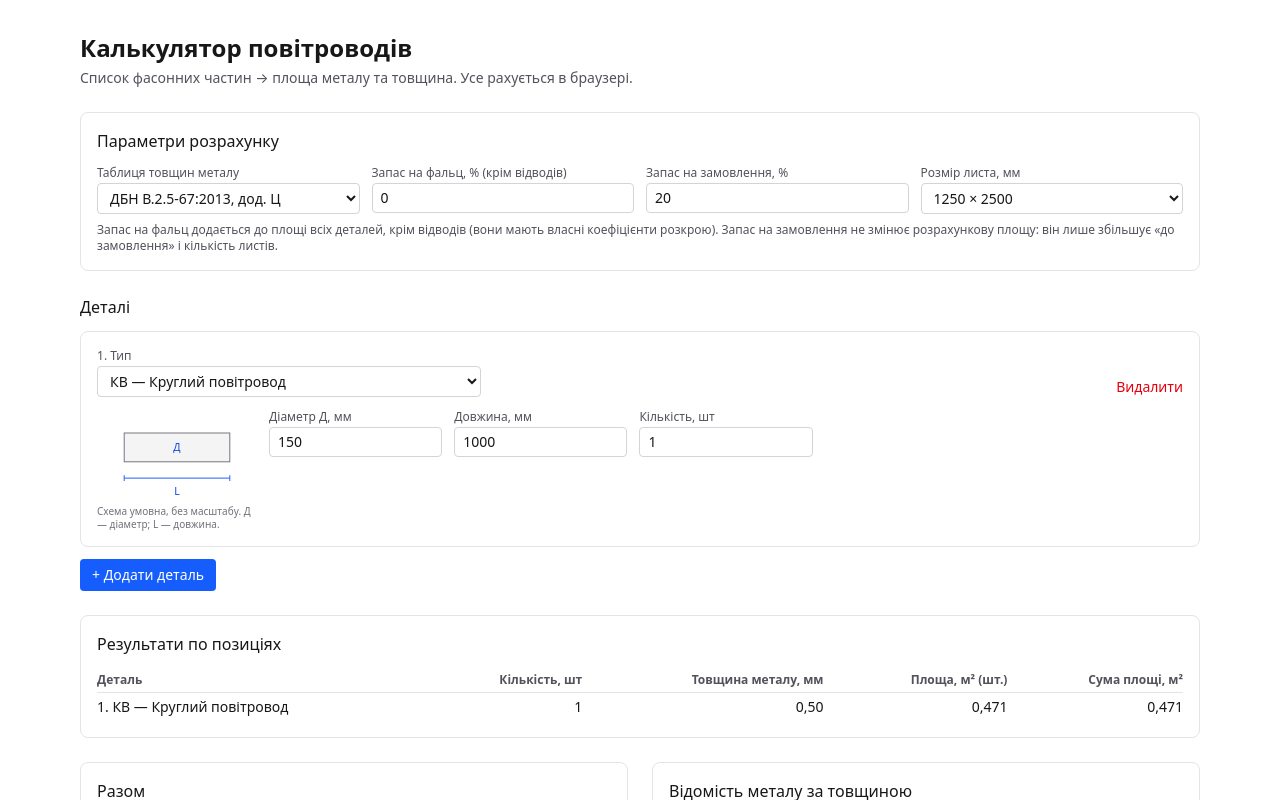
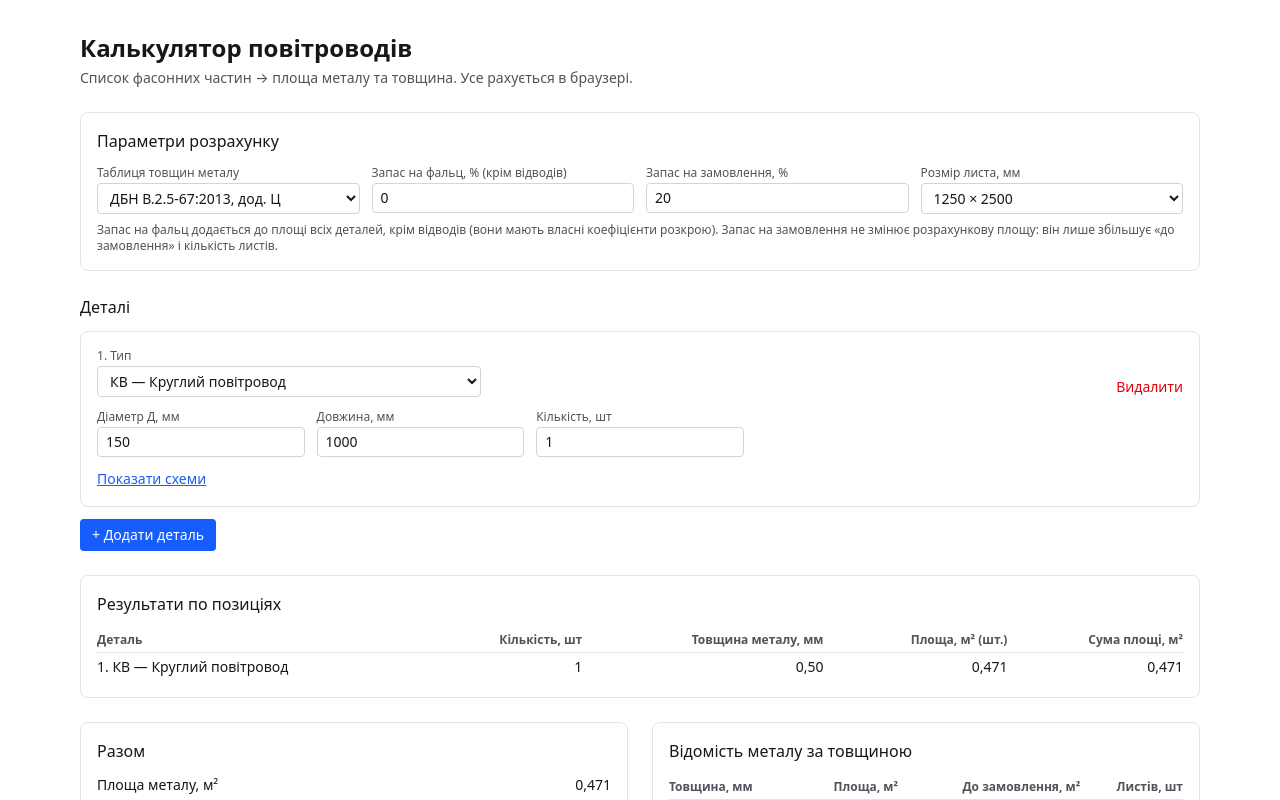
Before and after one commit to QuaZz7aR/HVAC-duct-calculator, a Next.js app: page / in a window 1280 px wide. Shown: the top 800 px of the page. Built offline with nearby package versions, Linux system fonts and the light colour scheme.

Commit message:
Sketches on demand: side view and cross-section side by side, labels beside the drawing
Co-Authored-By: Claude Sonnet 5.5 <noreply@anthropic.com>
Claude-Session: https://claude.ai/code/session_01PpJhEaXTNTL4e4jwnYecUZ

```diff
--- a/src/components/calculator/FittingCard.tsx
+++ b/src/components/calculator/FittingCard.tsx
@@ -1,3 +1,4 @@
+import { useState } from "react";
 import { defaultConfig } from "@/lib/calc/config";
 import { autoKey, isAuto } from "@/lib/form/auto-defaults";
 import { kindFields, kindOrder, type FieldKey, type FittingKind, type FormRow } from "@/lib/form/fields";
@@ -5,7 +6,7 @@ import type { RowOutcome } from "@/lib/form/calculate";
 import { uk as dict } from "@/lib/i18n/uk";
 import { kindTitle } from "./format";
 import { FittingSketch } from "./FittingSketch";
-import { sketchLegend } from "./sketch-spec";
+import { profileLegend, sketchLegend } from "./sketch-spec";
 import { ErrorList, WarningList } from "./ErrorList";
 import { cardClass, inputClass, labelClass } from "./styles";
 import { TextField } from "./TextField";
@@ -23,6 +24,7 @@ interface Props {
 
 /** One fitting: kind selector, the size fields that kind needs, quantity. */
 export function FittingCard({ row, index, outcome, onKindChange, onValueChange, onReset, onPatch, onRemove }: Props) {
+  const [showSketch, setShowSketch] = useState(false);
   return (
     <div className={cardClass}>
       <div className="mb-3 flex items-end justify-between gap-3">
@@ -38,14 +40,7 @@ export function FittingCard({ row, index, outcome, onKindChange, onValueChange,
           {dict.removeItem}
         </button>
       </div>
-      <div className="flex flex-col gap-3 sm:flex-row sm:items-start">
-        <div className="shrink-0">
-          <FittingSketch kind={row.kind} />
-          <p className="max-w-40 text-[10px] leading-tight text-zinc-500 dark:text-zinc-400">
-            {dict.sketch.note} {sketchLegend(row.kind).join("; ")}.
-          </p>
-        </div>
-        <div className="grid flex-1 grid-cols-2 gap-3 sm:grid-cols-3 lg:grid-cols-5">
+      <div className="grid grid-cols-2 gap-3 sm:grid-cols-3 lg:grid-cols-5">
         {kindFields[row.kind].map((f) => (
           <TextField
             key={f.key}
@@ -58,7 +53,28 @@ export function FittingCard({ row, index, outcome, onKindChange, onValueChange,
         ))}
         <TextField label={dict.quantity} inputMode="numeric" value={row.quantity} onChange={(quantity) => onPatch({ quantity })} />
       </div>
+      <button
+        type="button"
+        className="mt-3 text-sm text-blue-600 underline hover:text-blue-700 dark:text-blue-400"
+        aria-expanded={showSketch}
+        onClick={() => setShowSketch((v) => !v)}
+      >
+        {showSketch ? dict.sketch.hide : dict.sketch.show}
+      </button>
+      {showSketch && (
+        <div className="mt-3 grid gap-4 sm:grid-cols-2">
+          {([["side", dict.sketch.sideTitle, sketchLegend(row.kind)], ["profile", dict.sketch.profileTitle, profileLegend(row.kind)]] as const).map(([view, title, legend]) => (
+            <figure key={view} className="min-w-0">
+              <FittingSketch kind={row.kind} view={view} />
+              <figcaption className="mt-1 text-sm leading-snug">
+                <strong className="block text-xs uppercase tracking-wide text-zinc-600 dark:text-zinc-400">{title}</strong>
+                <span className="text-zinc-600 dark:text-zinc-400">{legend.join("; ")}.</span>
+              </figcaption>
+            </figure>
+          ))}
+          <p className="text-sm text-zinc-600 dark:text-zinc-400 sm:col-span-2">{dict.sketch.note}</p>
         </div>
+      )}
       {outcome && !outcome.ok && <ErrorList issues={outcome.issues} />}
       {outcome?.ok && <WarningList warnings={outcome.result.warnings} />}
     </div>
--- a/src/components/calculator/FittingSketch.tsx
+++ b/src/components/calculator/FittingSketch.tsx
@@ -3,103 +3,164 @@ import { uk as dict } from "@/lib/i18n/uk";
 import { kindTitle } from "./format";
 import { sketchSpecs } from "./sketch-spec";
 
+export type SketchView = "side" | "profile";
+
 const body = "fill-zinc-100 stroke-zinc-500 dark:fill-zinc-800 dark:stroke-zinc-400";
+const hidden = "fill-none stroke-zinc-400 dark:stroke-zinc-500";
 const dim = "stroke-blue-600 dark:stroke-blue-400";
 const txt = "fill-blue-700 dark:fill-blue-300";
 
-/** Dimension line with end ticks. */
-function Dim({ x1, y1, x2, y2 }: { x1: number; y1: number; x2: number; y2: number }) {
-  const t = 3;
-  const vertical = x1 === x2;
+/** Horizontal dimension line with end ticks; the label sits below it (or above), never on the drawing. */
+function DimH({ x1, x2, y, label, above = false }: { x1: number; x2: number; y: number; label: string; above?: boolean }) {
   return (
-    <g className={dim} strokeWidth={1}>
-      <line x1={x1} y1={y1} x2={x2} y2={y2} />
-      {vertical ? (
-        <>
-          <line x1={x1 - t} y1={y1} x2={x1 + t} y2={y1} />
-          <line x1={x2 - t} y1={y2} x2={x2 + t} y2={y2} />
-        </>
-      ) : (
-        <>
-          <line x1={x1} y1={y1 - t} x2={x1} y2={y1 + t} />
-          <line x1={x2} y1={y2 - t} x2={x2} y2={y2 + t} />
-        </>
-      )}
+    <g>
+      <g className={dim} strokeWidth={1.2}>
+        <line x1={x1} y1={y} x2={x2} y2={y} />
+        <line x1={x1} y1={y - 4} x2={x1} y2={y + 4} />
+        <line x1={x2} y1={y - 4} x2={x2} y2={y + 4} />
+      </g>
+      <text x={(x1 + x2) / 2} y={above ? y - 8 : y + 18} textAnchor="middle" fontSize={15} fontWeight={600} className={txt}>{label}</text>
     </g>
   );
 }
 
-function Label({ x, y, children, anchor = "middle" }: { x: number; y: number; children: string; anchor?: "start" | "middle" | "end" }) {
+/** Vertical dimension line; the label sits beside it, on the side away from the drawing. */
+function DimV({ x, y1, y2, label, side }: { x: number; y1: number; y2: number; label: string; side: "left" | "right" }) {
   return (
-    <text x={x} y={y} textAnchor={anchor} fontSize={11} className={txt}>
-      {children}
-    </text>
+    <g>
+      <g className={dim} strokeWidth={1.2}>
+        <line x1={x} y1={y1} x2={x} y2={y2} />
+        <line x1={x - 4} y1={y1} x2={x + 4} y2={y1} />
+        <line x1={x - 4} y1={y2} x2={x + 4} y2={y2} />
+      </g>
+      <text x={side === "left" ? x - 9 : x + 9} y={(y1 + y2) / 2 + 5} textAnchor={side === "left" ? "end" : "start"} fontSize={15} fontWeight={600} className={txt}>{label}</text>
+    </g>
   );
 }
 
-/** Schematic of a fitting with the letters of its input fields (Д, Ш × В, L, R, α, l). Not to scale. */
-export function FittingSketch({ kind }: { kind: FittingKind }) {
+function Text({ x, y, children, anchor = "middle" }: { x: number; y: number; children: string; anchor?: "start" | "middle" | "end" }) {
+  return <text x={x} y={y} textAnchor={anchor} fontSize={15} fontWeight={600} className={txt}>{children}</text>;
+}
+
+/** Elbow: centre C, bend over 90 degrees, the radius line ends on the centre line (round) or the inner edge (rect). */
+function Elbow({ round, main }: { round: boolean; main: string }) {
+  const cx = 70, cy = 124, inner = 34, outer = 74;
+  const r = round ? (inner + outer) / 2 : inner;
+  const k = Math.SQRT1_2;
+  return (
+    <>
+      <path d={`M ${cx + inner} ${cy} L ${cx + outer} ${cy} A ${outer} ${outer} 0 0 0 ${cx} ${cy - outer} L ${cx} ${cy - inner} A ${inner} ${inner} 0 0 1 ${cx + inner} ${cy} Z`} className={body} strokeWidth={1.6} />
+      <g className={dim} strokeWidth={1.4}>
+        <line x1={cx} y1={cy} x2={cx + r * k} y2={cy - r * k} />
+        <circle cx={cx} cy={cy} r={2.5} className="fill-blue-600 dark:fill-blue-400" />
+        <circle cx={cx + r * k} cy={cy - r * k} r={2.5} className="fill-blue-600 dark:fill-blue-400" />
+        {/* the angle, drawn outside the body */}
+        <path d={`M ${cx + 88} ${cy} A 88 88 0 0 0 ${cx} ${cy - 88}`} fill="none" />
+      </g>
+      <Text x={cx - 8} y={cy - 28} anchor="end">R</Text>
+      <Text x={cx + 100 * k + 6} y={cy - 100 * k + 4} anchor="start">α</Text>
+      <DimH x1={cx + inner} x2={cx + outer} y={cy + 16} label={main} />
+    </>
+  );
+}
+
+function Side({ kind }: { kind: FittingKind }) {
   const { shape, roundMain, roundSmall } = sketchSpecs[kind];
   const main = roundMain ? dict.sketch.diameter : dict.sketch.rect;
   const small = roundSmall ? dict.sketch.smallDiameter : dict.sketch.smallRect;
+  switch (shape) {
+    case "straight":
+    case "cap":
+      return (
+        <>
+          <rect x={70} y={30} width={180} height={50} className={body} strokeWidth={1.6} />
+          {shape === "cap" && <line x1={250} y1={30} x2={250} y2={80} className="stroke-zinc-700 dark:stroke-zinc-200" strokeWidth={5} />}
+          <DimV x={60} y1={30} y2={80} label={main} side="left" />
+          <DimH x1={70} x2={250} y={104} label="L" />
+        </>
+      );
+    case "tap":
+      return (
+        <>
+          <rect x={70} y={86} width={180} height={50} strokeDasharray="5 4" className={hidden} strokeWidth={1.4} />
+          <rect x={130} y={34} width={60} height={52} className={body} strokeWidth={1.6} />
+          <DimH x1={130} x2={190} y={24} label={main} above />
+          <DimV x={206} y1={34} y2={86} label="l" side="right" />
+        </>
+      );
+    case "elbow":
+      return <Elbow round={roundMain} main={main} />;
+    case "reducer":
+      return (
+        <>
+          <polygon points="80,20 230,50 230,90 80,120" className={body} strokeWidth={1.6} />
+          <DimV x={70} y1={20} y2={120} label={main} side="left" />
+          <DimV x={244} y1={50} y2={90} label={small} side="right" />
+          <DimH x1={80} x2={230} y={140} label="L" />
+        </>
+      );
+    case "tee":
+      return (
+        <>
+          <path d="M 70 84 H 130 V 34 H 190 V 84 H 250 V 124 H 70 Z" className={body} strokeWidth={1.6} />
+          <DimH x1={130} x2={190} y={24} label={small} above />
+          <DimV x={60} y1={84} y2={124} label={main} side="left" />
+        </>
+      );
+    case "cross":
+      return (
+        <>
+          <path d="M 70 84 H 130 V 34 H 190 V 84 H 250 V 120 H 190 V 168 H 130 V 120 H 70 Z" className={body} strokeWidth={1.6} />
+          <DimH x1={130} x2={190} y={24} label={small} above />
+          <DimV x={60} y1={84} y2={120} label={main} side="left" />
+        </>
+      );
+  }
+}
 
+/** Cross-section of the main duct; tees, crosses and reducers add the branch or small end as a dashed outline with its own dimensions. */
+function Profile({ kind }: { kind: FittingKind }) {
+  const { shape, roundMain, roundSmall } = sketchSpecs[kind];
+  const main = roundMain ? dict.sketch.diameter : dict.sketch.rect;
+  const hasSmall = shape === "reducer" || shape === "tee" || shape === "cross";
   return (
-    <svg viewBox="0 0 160 100" role="img" aria-label={kindTitle(kind)} className="h-24 w-40 shrink-0">
-      <title>{kindTitle(kind)}</title>
-      {(shape === "straight" || shape === "cap") && (
+    <>
+      {roundMain ? (
         <>
-          <rect x={25} y={25} width={110} height={30} className={body} />
-          {shape === "cap" && <line x1={135} y1={25} x2={135} y2={55} className="stroke-zinc-700 dark:stroke-zinc-200" strokeWidth={4} />}
-          <Label x={80} y={44}>{main}</Label>
-          <Dim x1={25} y1={72} x2={135} y2={72} />
-          <Label x={80} y={90}>L</Label>
+          <circle cx={150} cy={62} r={44} className={body} strokeWidth={1.6} />
+          <DimH x1={106} x2={194} y={122} label={main} />
+        </>
+      ) : (
+        <>
+          <rect x={100} y={30} width={100} height={64} className={body} strokeWidth={1.6} />
+          <DimH x1={100} x2={200} y={118} label="Ш" />
+          <DimV x={88} y1={30} y2={94} label="В" side="left" />
         </>
       )}
-      {shape === "tap" && (
+      {hasSmall && roundSmall && (
         <>
-          <rect x={10} y={55} width={140} height={30} strokeDasharray="4 3" className="fill-none stroke-zinc-400 dark:stroke-zinc-600" />
-          <rect x={60} y={15} width={40} height={40} className={body} />
-          <Label x={80} y={39}>{main}</Label>
-          <Dim x1={112} y1={15} x2={112} y2={55} />
-          <Label x={118} y={39} anchor="start">l</Label>
+          <circle cx={150} cy={62} r={roundMain ? 26 : 22} strokeDasharray="5 4" className={hidden} strokeWidth={1.4} />
+          <DimH x1={roundMain ? 124 : 128} x2={roundMain ? 176 : 172} y={150} label="д" />
         </>
       )}
-      {shape === "elbow" && (
+      {hasSmall && !roundSmall && (
         <>
-          <path d="M 60 80 L 90 80 A 60 60 0 0 0 30 20 L 30 50 A 30 30 0 0 1 60 80 Z" className={body} />
-          <Label x={75} y={96}>{main}</Label>
-          {/* radius from the bend centre: inner for a rect elbow, centre line for a round one */}
-          <g className={dim} strokeWidth={1}>
-            <line x1={30} y1={80} x2={roundMain ? 30 + 45 * Math.SQRT1_2 : 30 + 30 * Math.SQRT1_2} y2={roundMain ? 80 - 45 * Math.SQRT1_2 : 80 - 30 * Math.SQRT1_2} />
-          </g>
-          <Label x={36} y={62} anchor="start">R</Label>
-          <Label x={104} y={36} anchor="start">α</Label>
+          <rect x={126} y={46} width={48} height={32} strokeDasharray="5 4" className={hidden} strokeWidth={1.4} />
+          <DimH x1={126} x2={174} y={150} label="ш" />
+          <DimV x={214} y1={46} y2={78} label="в" side="right" />
         </>
       )}
-      {shape === "reducer" && (
-        <>
-          <polygon points="25,15 125,32 125,48 25,65" className={body} />
-          <Label x={30} y={44} anchor="start">{main}</Label>
-          <Label x={118} y={44} anchor="end">{small}</Label>
-          <Dim x1={25} y1={80} x2={125} y2={80} />
-          <Label x={75} y={96}>L</Label>
-        </>
-      )}
-      {shape === "tee" && (
-        <>
-          <path d="M 10 55 H 60 V 12 H 100 V 55 H 150 V 85 H 10 Z" className={body} />
-          <Label x={36} y={74}>{main}</Label>
-          <Label x={80} y={34}>{small}</Label>
-        </>
-      )}
-      {shape === "cross" && (
-        <>
-          <path d="M 10 40 H 60 V 5 H 100 V 40 H 150 V 65 H 100 V 95 H 60 V 65 H 10 Z" className={body} />
-          <Label x={36} y={57}>{main}</Label>
-          <Label x={80} y={26}>{small}</Label>
-          <Label x={80} y={83}>{small}</Label>
-        </>
-      )}
+    </>
+  );
+}
+
+/** Schematic of a fitting, side view or cross-section ("в профіль"). Not to scale; labels sit beside the drawing, never on it. */
+export function FittingSketch({ kind, view = "side" }: { kind: FittingKind; view?: SketchView }) {
+  const label = `${kindTitle(kind)}: ${view === "side" ? dict.sketch.sideTitle : dict.sketch.profileTitle}`;
+  return (
+    <svg viewBox="0 0 300 176" role="img" aria-label={label} className="h-auto w-full max-w-sm">
+      <title>{label}</title>
+      {view === "side" ? <Side kind={kind} /> : <Profile kind={kind} />}
     </svg>
   );
 }
--- a/src/lib/i18n/uk.ts
+++ b/src/lib/i18n/uk.ts
@@ -31,7 +31,15 @@ export const uk = {
     rect: 'Ш × В',
     smallDiameter: 'д',
     smallRect: 'ш × в',
-    note: 'Схема умовна, без масштабу.',
+    note: 'Схеми умовні, без масштабу.',
+    show: 'Показати схеми',
+    hide: 'Сховати схеми',
+    sideTitle: 'Вигляд збоку',
+    profileTitle: 'У профіль (переріз)',
+    profileDiameter: 'Д — діаметр',
+    profileRect: 'Ш — ширина, В — висота',
+    dashedSmall: 'пунктир — малий кінець',
+    dashedBranch: 'пунктир — врізка',
     legend: {
       diameter: 'Д — діаметр',
       rect: 'Ш × В — ширина × висота',
```
Also changed, not shown: src/components/calculator/sketch-spec.ts (+10 -0 lines), 3 other files (tests, documents, lock files or other folders). Lines whose indentation alone changed are shown as unchanged.
